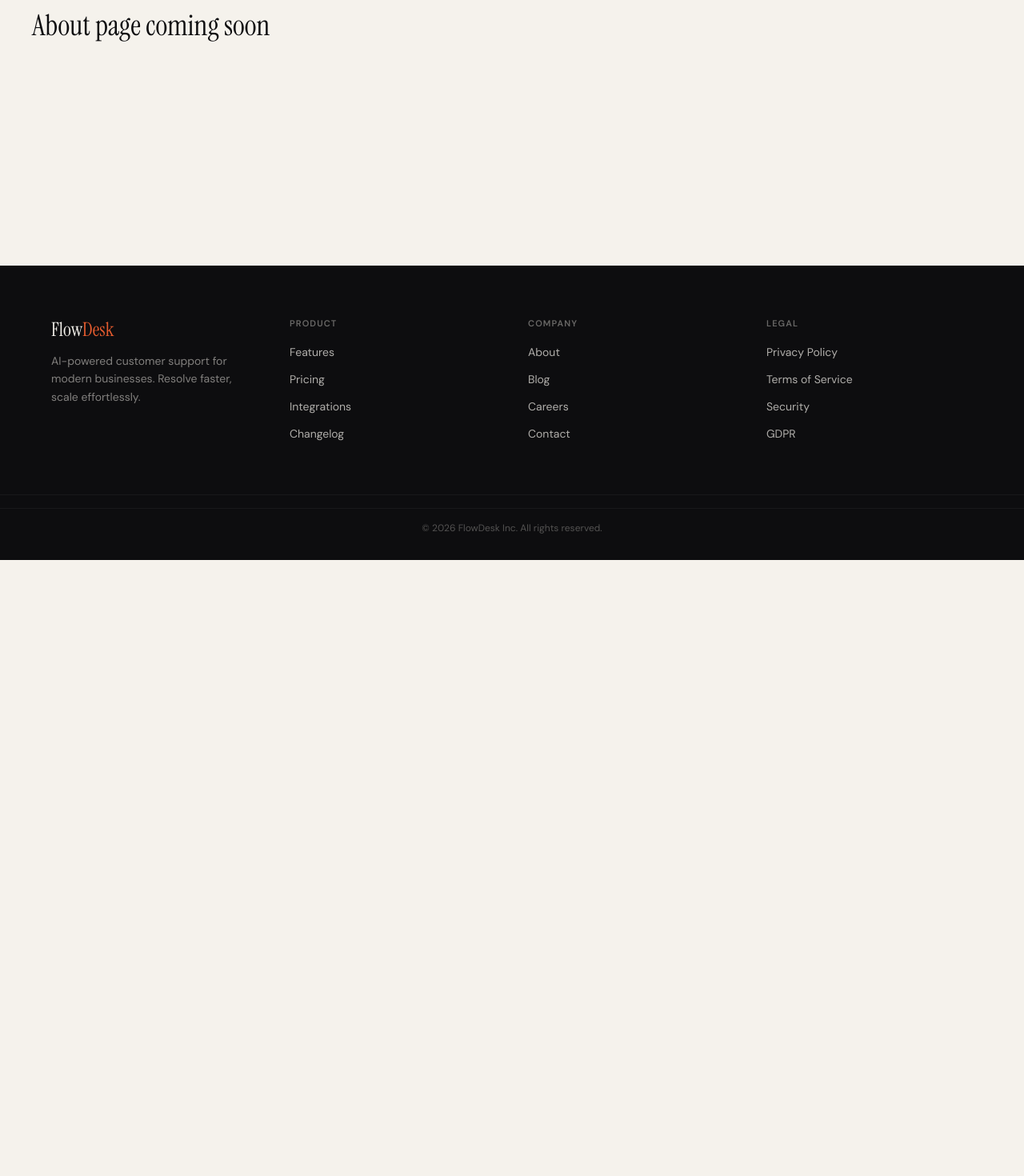
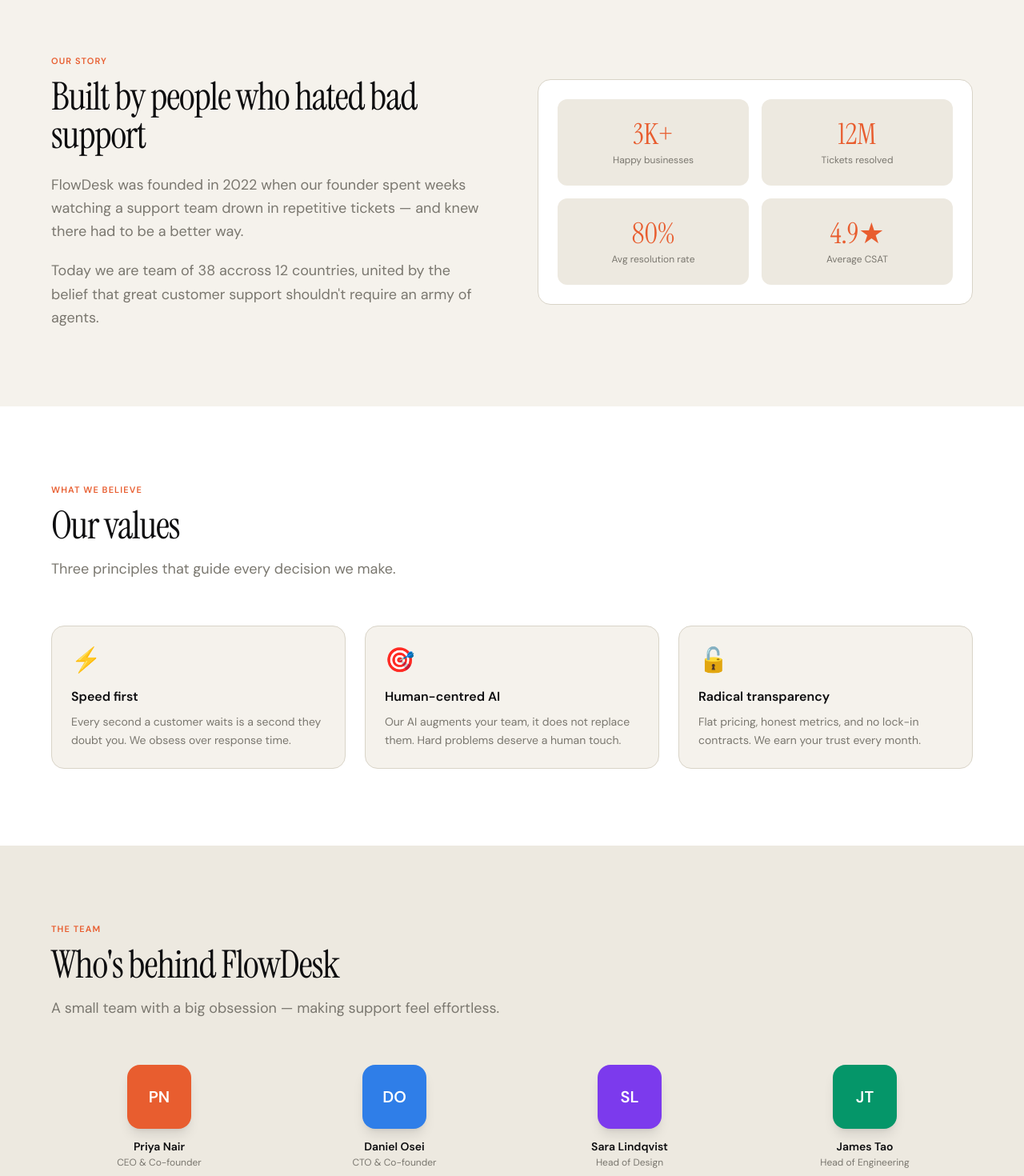
Before and after one commit to owinogabriel/flowdesk, a React (Vite) app: page /about in a window 1280 px wide. Shown: the part 100-1570 px from the top of the page at 80% size. Before the commit the page ends 800 px from the top, so only its background shows below. Built offline with nearby package versions, Linux system fonts and the light colour scheme.

Commit message:
feat(update):about page ui interface.

```diff
--- a/src/pages/AboutPage.tsx
+++ b/src/pages/AboutPage.tsx
@@ -1,7 +1,174 @@
+import SectionHeader from "../components/ui/SectionHeader";
+import { STATS } from "../data/siteData";
+import type { Stat } from "../types";
+
+// ── Team members ───────────────────────────────────────────
+const TEAM = [
+  {
+    name: "Priya Nair",
+    role: "CEO & Co-founder",
+    initials: "PN",
+    color: "#e85d2f",
+  },
+  {
+    name: "Daniel Osei",
+    role: "CTO & Co-founder",
+    initials: "DO",
+    color: "#2f7ee8",
+  },
+  {
+    name: "Sara Lindqvist",
+    role: "Head of Design",
+    initials: "SL",
+    color: "#7c3aed",
+  },
+  {
+    name: "James Tao",
+    role: "Head of Engineering",
+    initials: "JT",
+    color: "#059669",
+  },
+];
+
+// ── Values ─────────────────────────────────────────────────
+const VALUES = [
+  {
+    icon: "⚡",
+    title: "Speed first",
+    description:
+      "Every second a customer waits is a second they doubt you. We obsess over response time.",
+  },
+  {
+    icon: "🎯",
+    title: "Human-centred AI",
+    description:
+      "Our AI augments your team, it does not replace them. Hard problems deserve a human touch.",
+  },
+  {
+    icon: "🔓",
+    title: "Radical transparency",
+    description:
+      "Flat pricing, honest metrics, and no lock-in contracts. We earn your trust every month.",
+  },
+];
+
 export default function AboutPage() {
   return (
-    <div>
-      <p className="p-10 font-serif text-4xl">About page coming soon</p>
+    <>
+      {/* HERO */}
+      <section className="py-24 px-6 lg:px-16">
+        <div className="max-w-7xl mx-auto grid grid-cols-1 lg:grid-cols-2 gap-16 items-center">
+          <div>
+            <SectionHeader
+              label="Our story"
+              title="Built by people who hated bad support"
+            />
+
+            <p className="text-muted text-lg mt-6 mb-5 leading-relaxed">
+              FlowDesk was founded in 2022 when our founder spent weeks watching
+              a support team drown in repetitive tickets — and knew there had to
+              be a better way.
+            </p>
+            <p className="text-muted text-lg leading-relaxed">
+              Today we are team of 38 accross 12 countries, united by the belief
+              that great customer support shouldn't require an army of agents.
+            </p>
+          </div>
+
+          {/* Right: stats grid */}
+          <div className="bg-white border border-border rounded-2xl p-6 grid grid-cols-2 gap-4">
+            {STATS.map((stat) => (
+              <StatCard key={stat.label} {...stat} />
+            ))}
+          </div>
+        </div>
+      </section>
+
+      {/* ── VALUES ── */}
+      <section className="bg-white py-24 px-6 lg:px-16">
+        <div className="max-w-7xl mx-auto">
+          <SectionHeader
+            label="What we believe"
+            title="Our values"
+            subtitle="Three principles that guide every decision we make."
+          />
+          <div className="grid grid-cols-1 md:grid-cols-3 gap-6 mt-14">
+            {VALUES.map((value) => (
+              <div
+                key={value.title}
+                className="p-6 border border-border rounded-2xl bg-paper hover:-translate-y-1 hover:shadow-[0_12px_30px_rgba(13,13,15,0.07)] transition-all duration-300"
+              >
+                <div className="text-3xl mb-4">{value.icon}</div>
+                <h3 className="font-semibold text-base mb-2 ">{value.title}</h3>
+                <p className="text-muted text-sm leading-relaxed">
+                  {value.description}
+                </p>
+              </div>
+            ))}
+          </div>
+        </div>
+      </section>
+
+      {/* ── TEAM ── */}
+      <section className="bg-cream py-24 px-6 lg:px-16">
+        <div className="max-w-7xl mx-auto">
+          <SectionHeader
+            label="The team"
+            title="Who's behind FlowDesk"
+            subtitle="A small team with a big obsession — making support feel effortless."
+          />
+
+          <div className="grid grid-cols-2 md:grid-cols-4 gap-6 mt-14">
+            {TEAM.map((member) => (
+              <div
+                key={member.name}
+                className="flex flex-col items-center text-center gap-3"
+              >
+                {/* Avatar */}
+                <div
+                  className="w-20 h-20 rounded-2xl flex items-center justify-center text-white text-xl font-bold shadow-lg"
+                  style={{ backgroundColor: member.color }}
+                >
+                  {member.initials}
+                </div>
+
+                <div>
+                  <p className="font-semibold text-sm">{member.name}</p>
+                  <p className="text-xs text-muted mt-0.5">{member.role}</p>
+                </div>
+              </div>
+            ))}
+          </div>
+        </div>
+      </section>
+
+      {/* ── MISSION BANNER ── */}
+      <section className="bg-ink text-paper py-20 px-6 text-center">
+        <div className="max-w-2xl mx-auto">
+          <p className="text-[11px] uppercase tracking-widest font-semibold text-paper/40 mb-4">
+            Our mission
+          </p>
+          <h2 className="font-serif text-4xl md:text-5xl leading-tight tracking-tight mb-6">
+            Make every customer feel like{" "}
+            <em className="text-accent not-italic">your only customer</em>
+          </h2>
+          <p className="text-paper/55 text-lg leading-relaxed">
+            We believe fast, thoughtful support isn't a luxury — it's the
+            baseline every business should be able to deliver, regardless of
+            team size.
+          </p>
+        </div>
+      </section>
+    </>
+  );
+}
+
+// Stat card
+function StatCard({ value, label }: Stat) {
+  return (
+    <div className="bg-cream rounded-xl p-6 text-center">
+      <p className="font-serif text-4xl text-accent">{value}</p>
+      <p className="text-xs text-muted mt-1">{label}</p>
     </div>
-  )
+  );
 }
```
